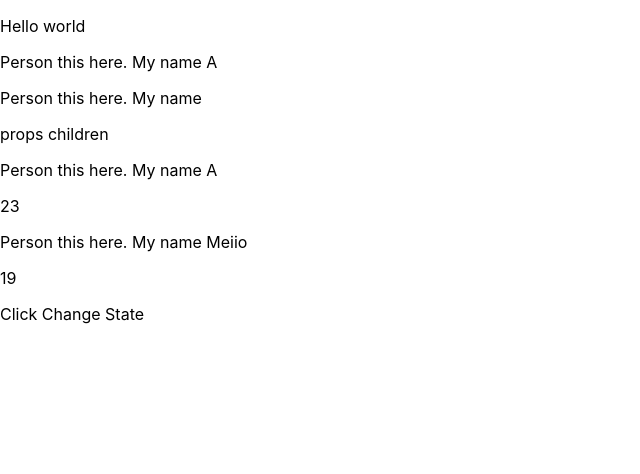
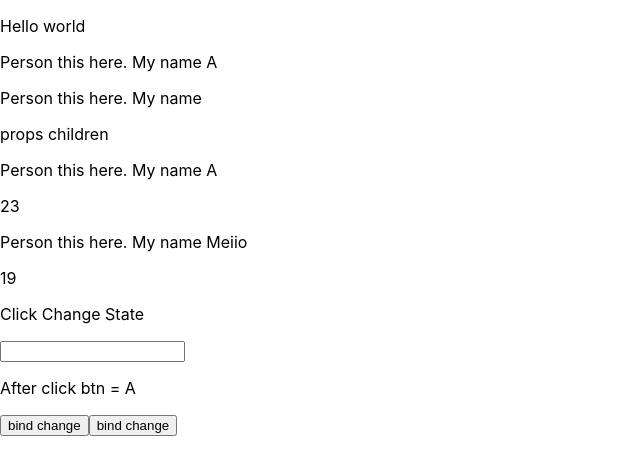
Before and after one commit to Linlijian/LearnReact, a React (Create React App) app: page / in a window 1280 px wide. Shown: the top 474 px of the page, without its empty margins (0-640 px from the left). Built offline with nearby package versions, Linux system fonts and the light colour scheme.

Commit message:
#5 method

```diff
--- a/src/MasterPage/App.js
+++ b/src/MasterPage/App.js
@@ -20,6 +20,19 @@ class App extends Component {
     this.setState({ name: 'Ong' })
   }
 
+  onChnageState = (event) => {
+    this.setState({ name: event.target.value })
+  }
+
+  fnChange = (data) => {
+    this.setState({ name: data })
+  }
+
+  awrChange = (awr) => {
+    this.setState({ name: awr})
+  }
+
+
   render() {
 
     return (
@@ -31,6 +44,12 @@ class App extends Component {
         <Person name={this.state.name} >{this.state.age}</Person >
         <Person name={this.state.person[0].name} >{this.state.person[0].age}</Person >
         <p onClick={this.onClickChnageState}>Click Change State</p>
+
+        <input type="text" onChange={this.onChnageState}></input>
+        <br />
+        <p>After click btn = {this.state.name}</p>
+        <button onClick={this.fnChange.bind(this,this.state.person[0].age)}>bind change</button>
+        <button onClick={() => this.awrChange(this.state.person[1].age)}>bind change</button>
       </div>
     );
   }
```
